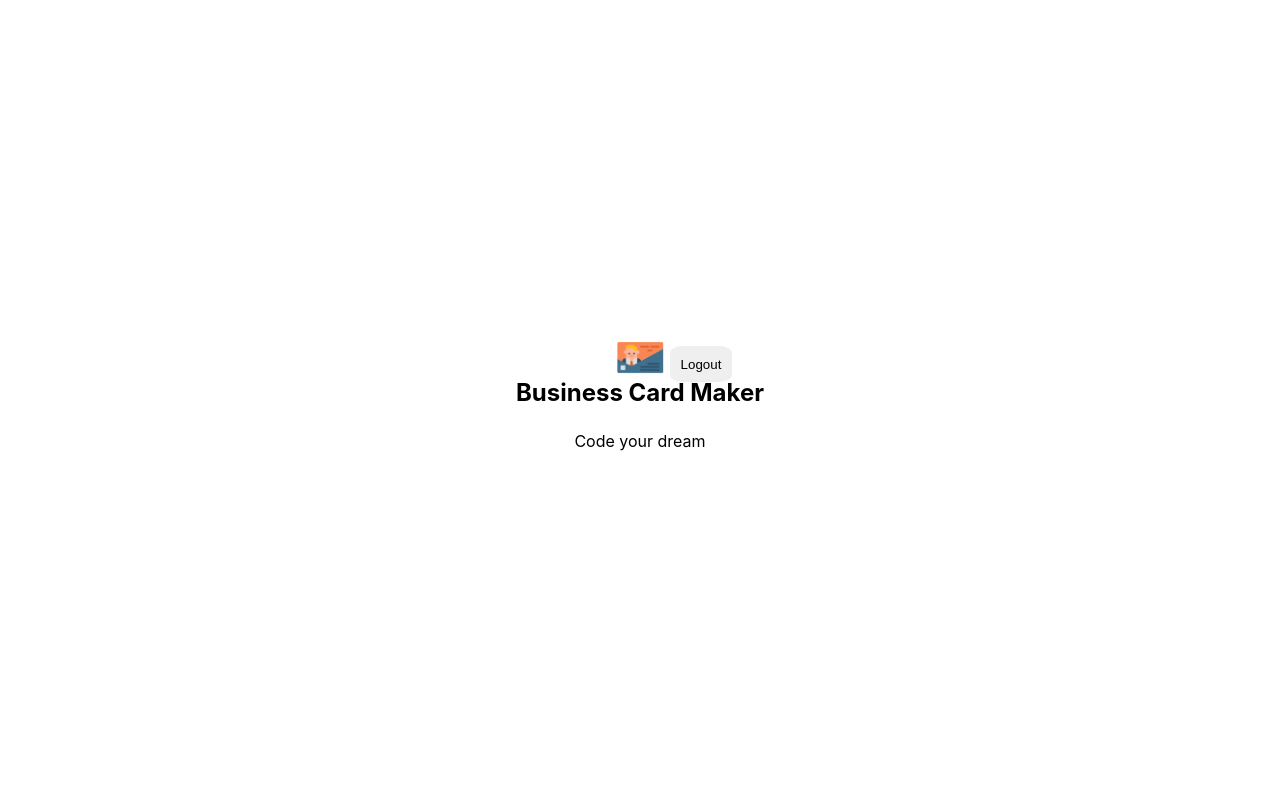
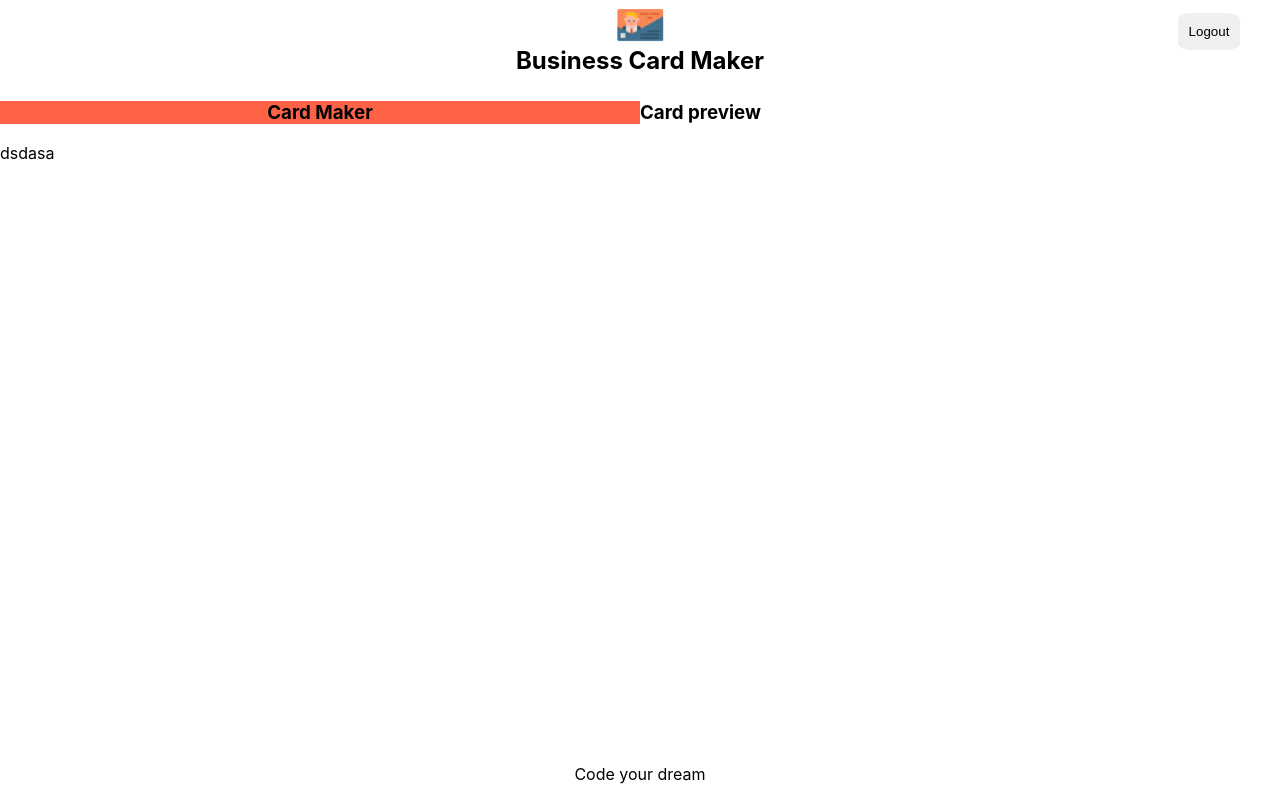
Before and after one commit to mynameisjisoo/card-maker, a React (Create React App) app: page /maker in a window 1280 px wide. Built offline with nearby package versions, Linux system fonts and the light colour scheme; no server answers; sample sign-in values are in the browser's storage.

Commit message:
Add editor and preview layout

```diff
--- a/package.json
+++ b/package.json
@@ -7,7 +7,6 @@
     "@testing-library/react": "^11.1.0",
     "@testing-library/user-event": "^12.1.10",
     "firebase": "7.20.0",
-    "qs": "^6.10.1",
     "react": "^17.0.2",
     "react-dom": "^17.0.2",
     "react-router-dom": "^5.3.0",
--- a/src/common/size.css
+++ b/src/common/size.css
@@ -1,3 +1 @@
 @value mediaQuery: 62rem;
-@value baseSpace: 0.5rem;
-@value borderRadius: 0.5rem;
--- /dev/null
+++ b/src/components/editor/editor.jsx
@@ -0,0 +1,13 @@
+import React from 'react';
+import styles from './editor.module.css';
+
+const Editor = props => {
+  return (
+    <section className={styles.editor}>
+      <h1 className={styles.title}>Card Maker</h1>
+      dsdasa
+    </section>
+  );
+};
+
+export default Editor;
--- /dev/null
+++ b/src/components/editor/editor.module.css
@@ -0,0 +1,14 @@
+@value makerGreen from '/src/common/colors.css';
+
+.editor {
+  background-color: white;
+  flex-basis: 50%;
+}
+
+.title {
+  background-color: tomato;
+  /* width: 100%; */
+  text-align: center;
+  margin-bottom: 1em;
+  color: makerGreen;
+}
--- a/src/components/maker/maker.jsx
+++ b/src/components/maker/maker.jsx
@@ -1,8 +1,11 @@
 import React, { useEffect } from 'react';
 import { useHistory } from 'react-router';
+import Header from '../header/header';
 import Footer from '../footer/footer';
-import Header from '../header/header';
 import styles from './maker.module.css';
+import Preview from '../preview/preview';
+import Editor from '../editor/editor';
+
 const Maker = ({ authService }) => {
   const history = useHistory();
 
@@ -16,10 +19,20 @@
         history.push('/');
       }
     });
+    //onAuthStateChanged에서 auth의 변경 감지할 때 실행될 콜백함수 전달
+    //useEffect는 마운트될때만 호출되고 컴포넌트 상태가 변경되면 전달해놓은 콜백함수가 실행?
   });
   return (
     <section className={styles.maker}>
       <Header onLogout={onLogout} />
+      <div className={styles.container}>
+        {/* <div className={styles.cardMaker}> */}
+        {/* </div> */}
+        {/* <div className={styles.cardPreview}> */}
+        {/* </div> */}
+        <Editor />
+        <Preview />
+      </div>
       <Footer />
     </section>
   );
--- a/src/components/maker/maker.module.css
+++ b/src/components/maker/maker.module.css
@@ -0,0 +1,29 @@
+@value mediaQuery from '/src/common/size.css';
+@value makerWhite from '/src/common/colors.css';
+
+.maker {
+  width: 100%;
+  height: 100%;
+  display: flex;
+  flex-direction: column;
+}
+
+.container {
+  flex: 1;
+  display: flex;
+  /* justify-content: space-around; */
+}
+
+/* .cardMaker {
+  background-color: makerWhite;
+}
+
+.cardPreview {
+  background-color: makerWhite;
+} */
+
+@media screen and (max-width: mediaQuery) {
+  .container {
+    flex-direction: column;
+  }
+}
--- /dev/null
+++ b/src/components/preview/preview.jsx
@@ -0,0 +1,11 @@
+import React from 'react';
+import styles from './preview.module.css';
+
+const Preview = props => {
+  return (
+    <section className={styles.preview}>
+      <h1 className={styles.title}>Card preview</h1>
+    </section>
+  );
+};
+export default Preview;
--- /dev/null
+++ b/src/components/preview/preview.module.css
@@ -0,0 +1,3 @@
+.preview {
+  flex-basis: 50%;
+}
```
Also changed, not shown: src/components/login/firebase/firebase_config.js (deleted, +0 -59 lines), 2 other files (tests, documents, lock files or other folders).
